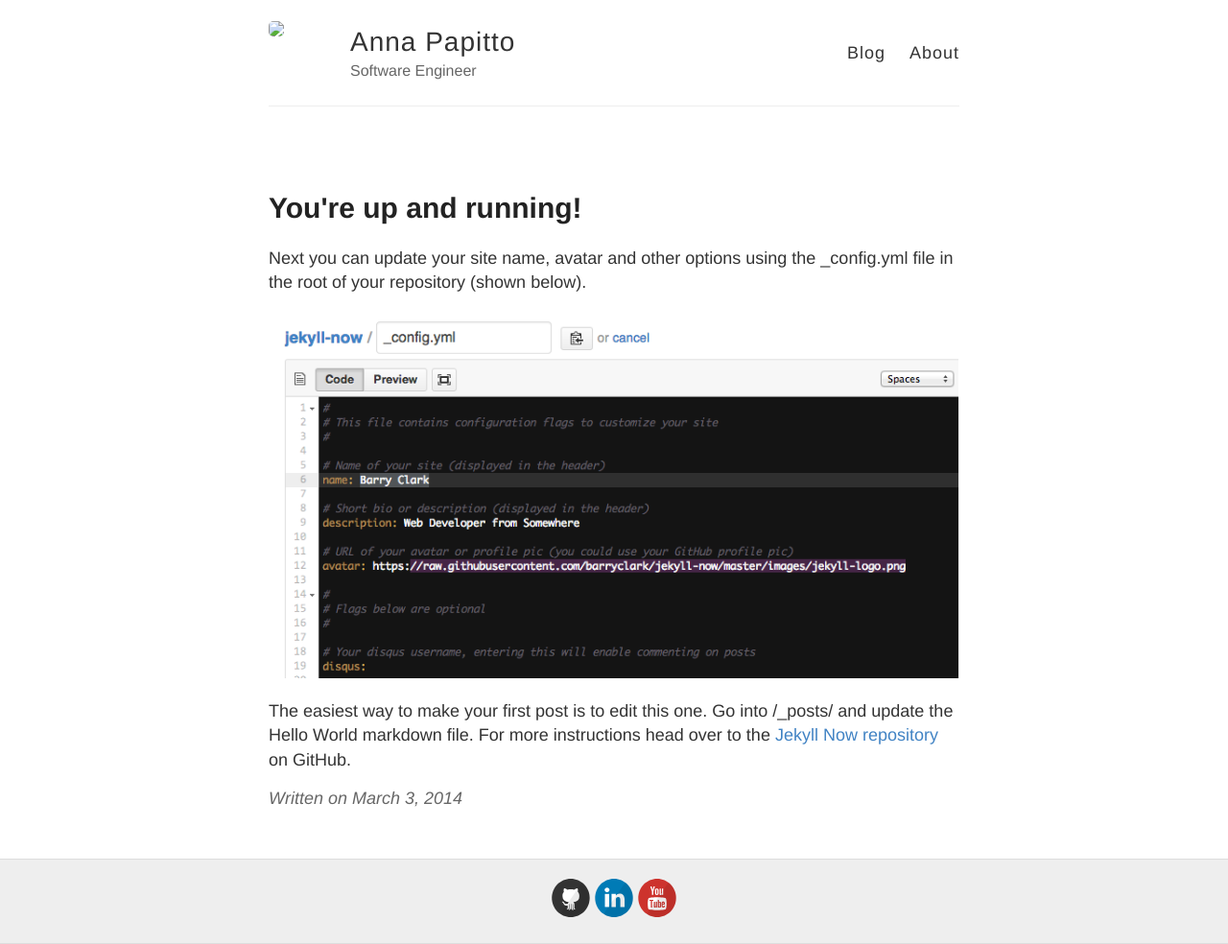
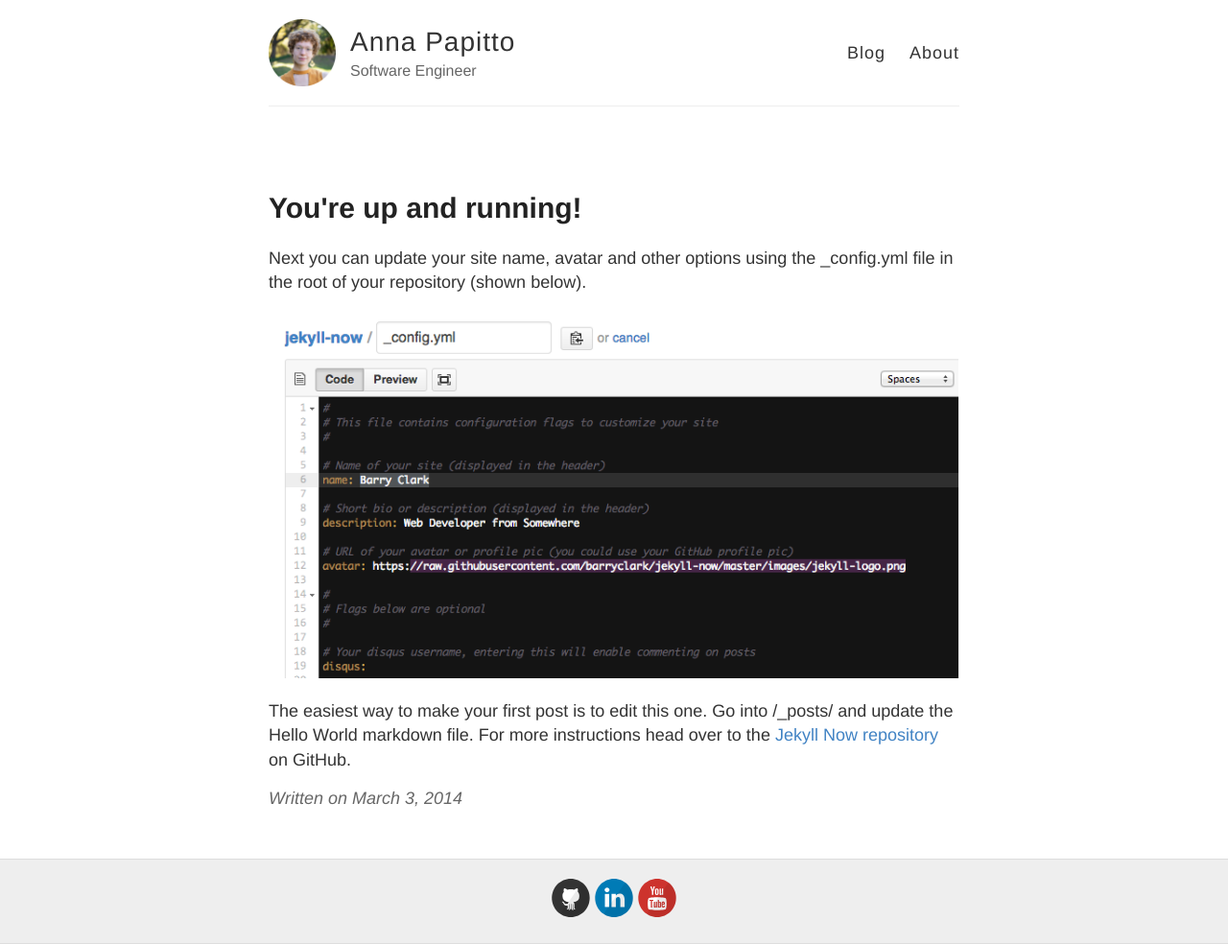
Before and after one commit to annapapitto/annapapitto.github.io, a Jekyll site: the page built from _posts/2014-3-3-Hello-World.md, in a window 1280 px wide. Shown: the whole page at 96% size. Built offline with Jekyll 4.4.1, drawn with Linux system fonts in a browser that asks for light colours.

Commit message:
Avatar works on other pages

```diff
--- a/_layouts/default.html
+++ b/_layouts/default.html
@@ -20,7 +20,7 @@
     <div class="wrapper-masthead">
       <div class="container">
         <header class="masthead clearfix">
-          <a href="{{ site.baseurl }}/" class="site-avatar"><img src="{{ site.avatar }}" /></a>
+          <a href="{{ site.baseurl }}/" class="site-avatar"><img src="{{ site.baseurl}}/{{ site.avatar }}" /></a>
 
           <div class="site-info">
             <h1 class="site-name"><a href="{{ site.baseurl }}/">{{ site.name }}</a></h1>
```
